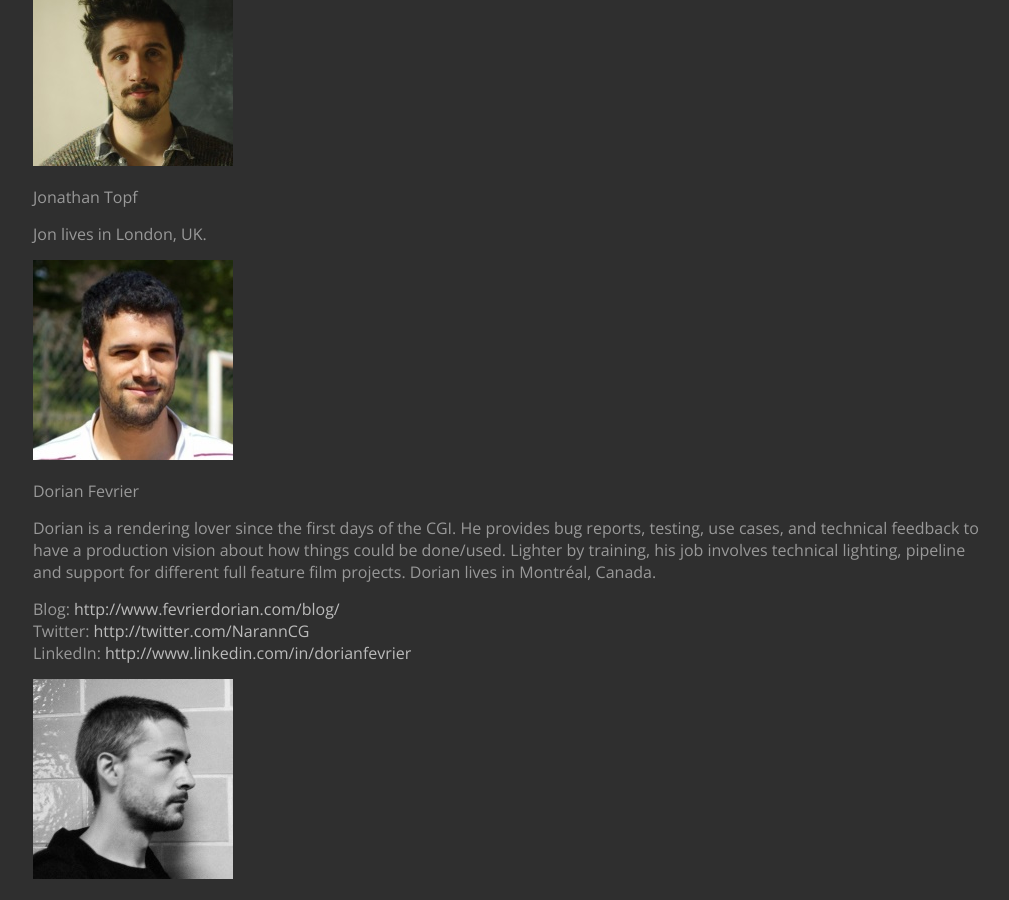
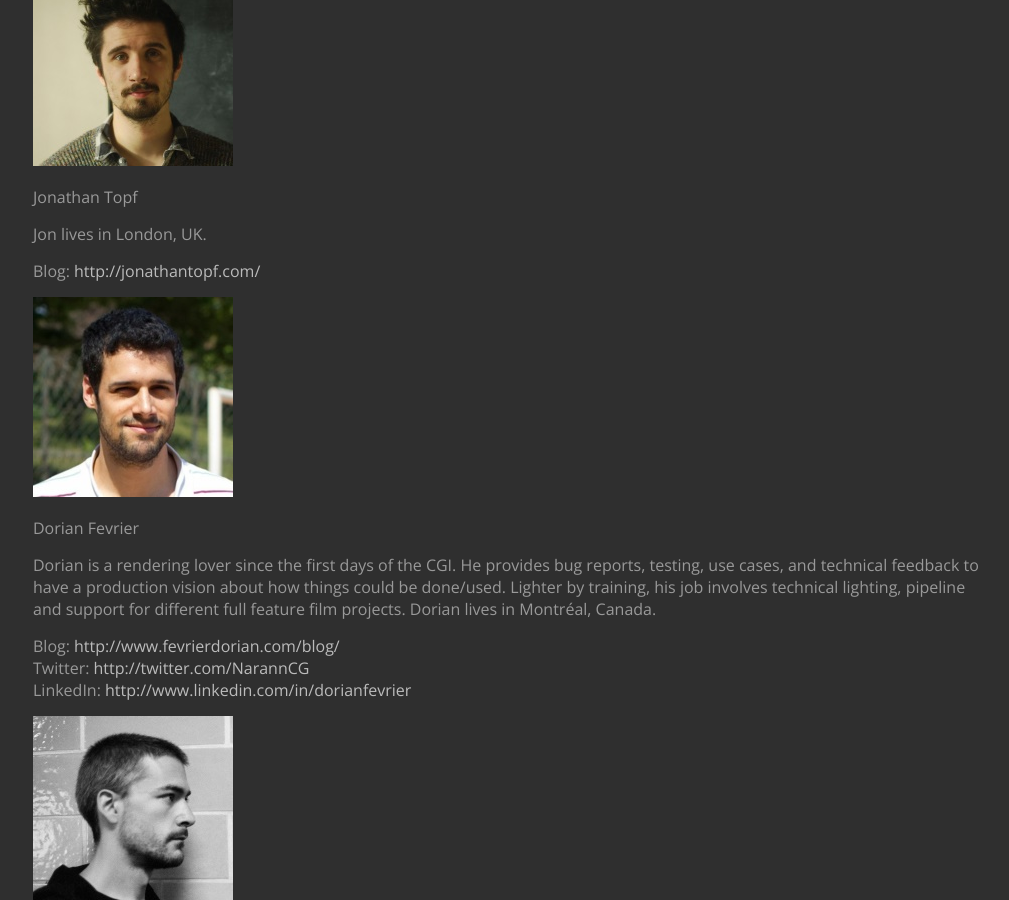
Before and after one commit to appleseedhq/appleseedhq.github.io, a Jekyll site: the page built from team.md, in a window 1280 px wide and 900 px high, scrolled down 1041 px. Shown: the whole window, without its empty margins (127-1136 px from the left). Built offline with Jekyll 4.4.1, drawn with Linux system fonts in a browser that asks for light colours; nearby versions of some CDN libraries.

Commit message:
populating the Team page.

```diff
--- a/team.md
+++ b/team.md
@@ -9,7 +9,8 @@
 
 François is a software engineer specialized in production rendering and high-end visualization software. He worked at various rendering software companies, including mental images in 2004 where he designed and implemented the next generation of CPU raytracing technology of mental ray and RealityServer. Since 2008 he is writing custom VFX software for production houses. François started the appleseed project in 2009 and is the project leader. He is also the author of toxic, an early open source global illumination renderer released in 2003. François lives in Annecy, France.
 
-LinkedIn: [http://www.linkedin.com/in/fbeaune](http://www.linkedin.com/in/fbeaune)
+LinkedIn: [http://www.linkedin.com/in/fbeaune](http://www.linkedin.com/in/fbeaune)<br>
+
 
 ![Esteban Tovagliari]({{ site.url }}/img/esteban_tovagliari.jpg)
 
@@ -19,11 +20,15 @@
 first released in 2009. He started working on appleseed in 2012, doing general maintenance, linux specific maintenance, python bindings
 and lately, adding support for Open Shading Language shaders.
 
+
 ![Jonathan Topf]({{ site.url }}/img/jonathan_topf.jpg)
 
 Jonathan Topf
 
 Jon lives in London, UK.
+
+Blog: [http://jonathantopf.com/](http://jonathantopf.com/)<br>
+
 
 ![Dorian Fevrier]({{ site.url }}/img/dorian_fevrier.jpg)
 
@@ -35,6 +40,7 @@
 Twitter: [http://twitter.com/NarannCG](http://twitter.com/NarannCG)<br>
 LinkedIn: [http://www.linkedin.com/in/dorianfevrier](http://www.linkedin.com/in/dorianfevrier)<br>
 
+
 ![Francois Gilliot]({{ site.url }}/img/francois_gilliot.jpg)
 
 François Gilliot
@@ -44,6 +50,7 @@
 Blog: [http://loiseaunoir.blogspot.fr/](http://loiseaunoir.blogspot.fr/)<br>
 Fetch: [http://www.fetchaveryshortfilm.com/](http://www.fetchaveryshortfilm.com/)<br>
 
+
 ![Hans Hoogenboom]({{ site.url }}/img/hans_hoogenboom.jpg)
 
 Hans Hoogenboom
```
